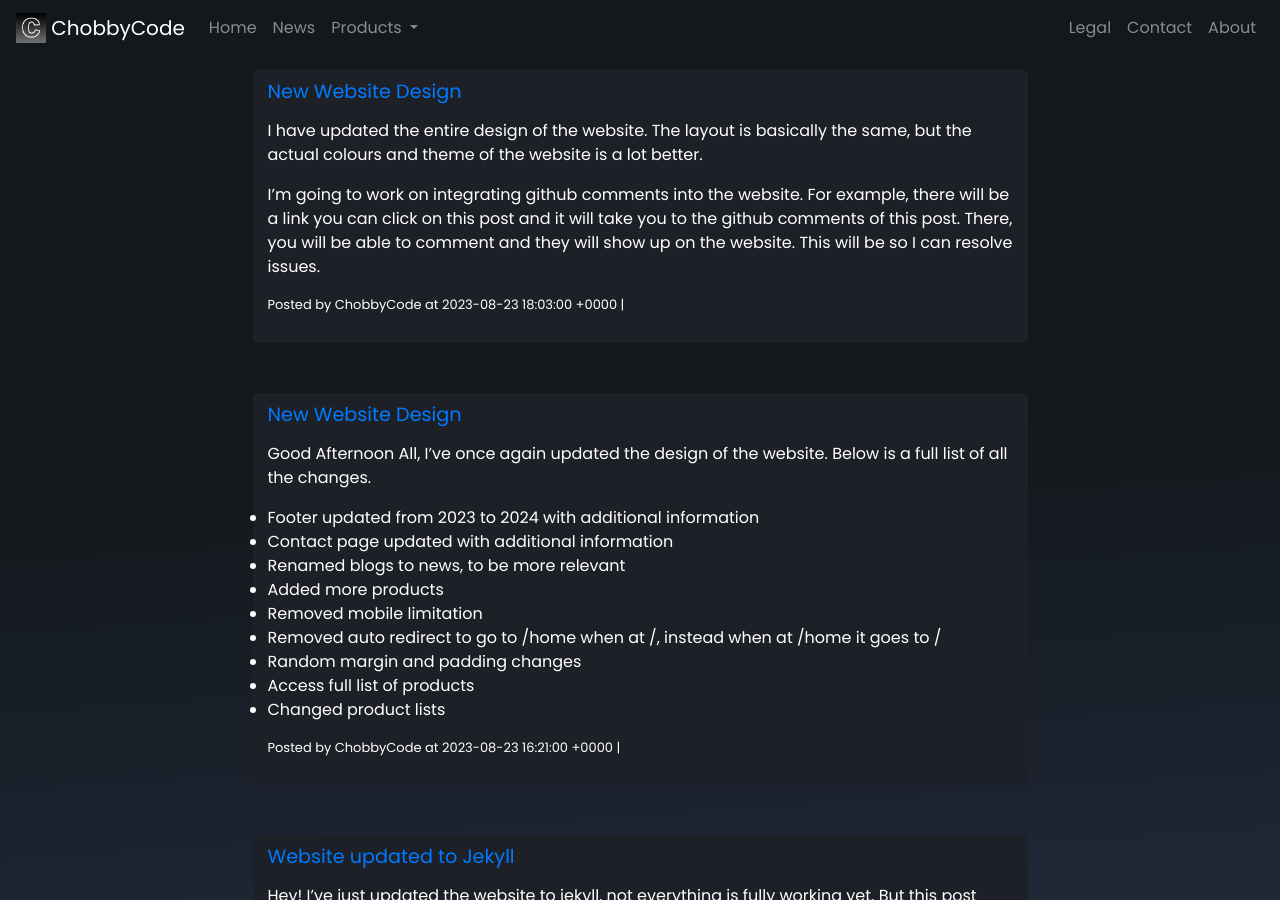
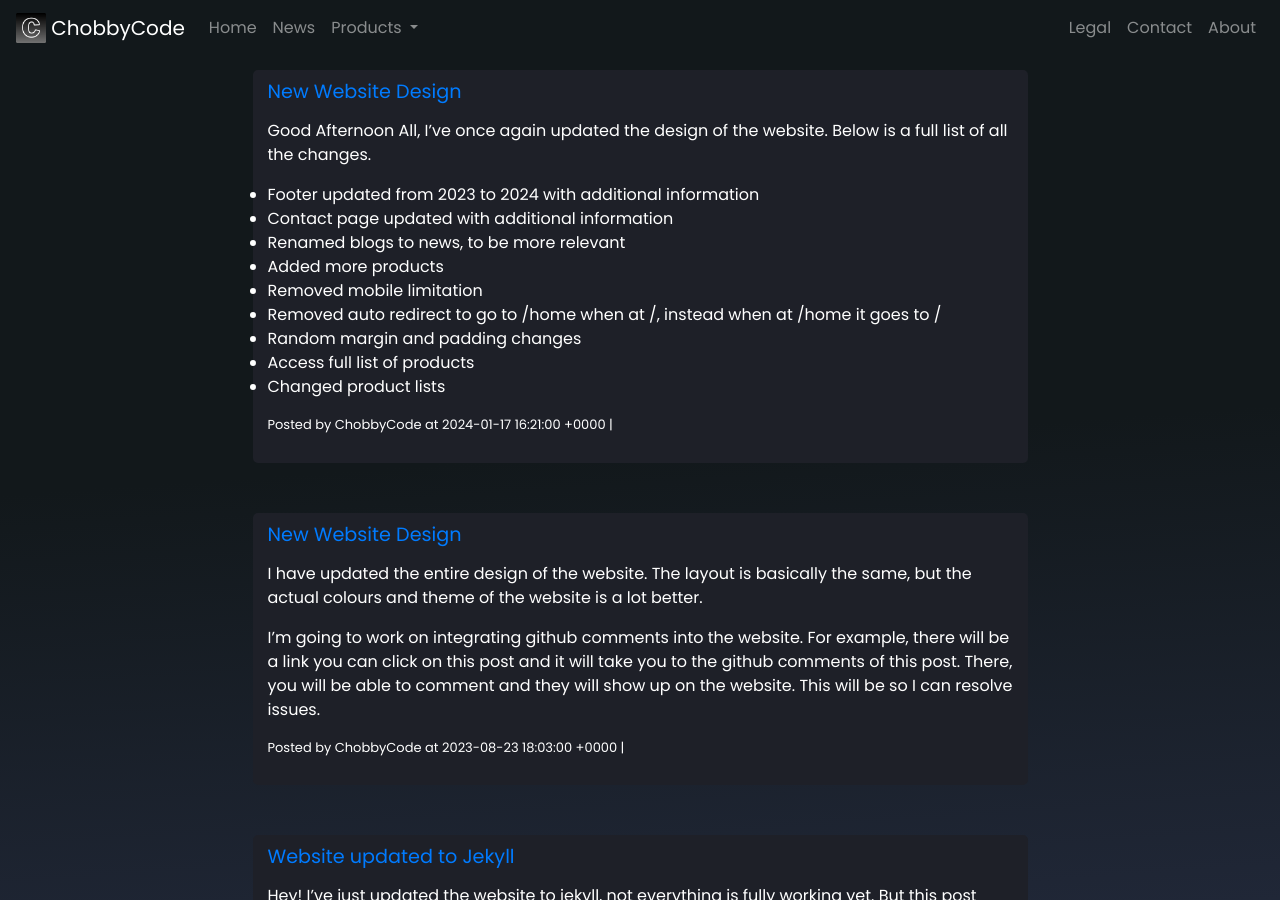
Before and after one commit to ChobbyCode/ChobbyCode.github.io, a Jekyll site: the page built from blog.md, in a window 1280 px wide and 900 px high. Built offline with Jekyll 4.4.1, drawn with Linux system fonts in a browser that asks for light colours.

Commit message:
Updated Post so it appears at top

```diff
--- a/_posts/2024-01-17-updatedDesign.md
+++ b/_posts/2024-01-17-updatedDesign.md
@@ -1,7 +1,7 @@
 ---
 title: New Website Design
 user: ChobbyCode
-date: 2023/08/23 17:21 +0100
+date: 2024-01-17 17:21 +0100
 layout: post
 showInFeed: true
 ---
```
